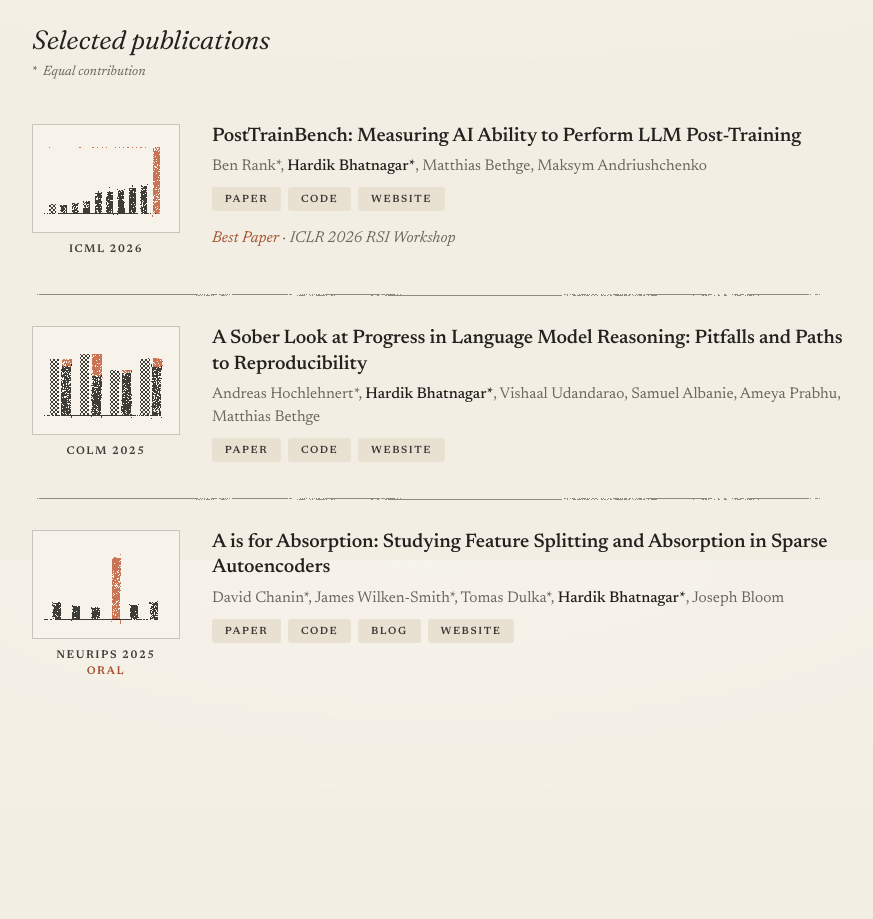
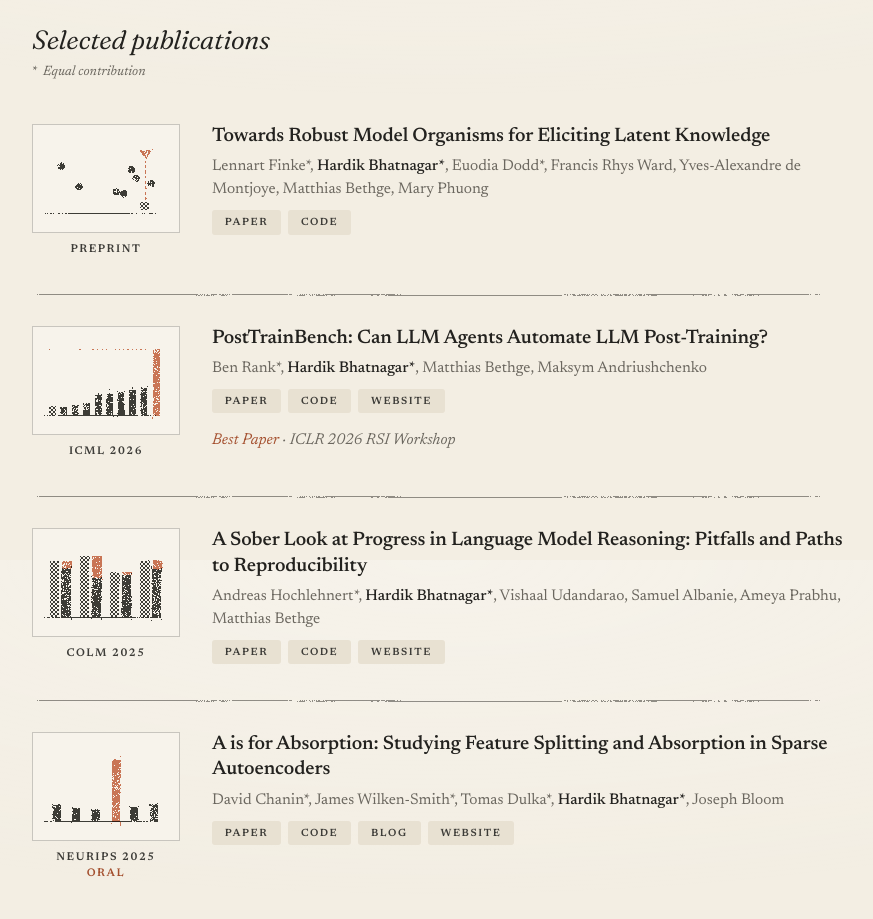
Before and after one commit to hrdkbhatnagar/hrdkbhatnagar.github.io, an Astro site: page / in a window 1280 px wide. Shown: the part 1040-1959 px from the top of the page, without its empty margins (202-1075 px from the left). Before the commit the page ends 1850 px from the top, so only its background shows below. Built offline with nearby package versions, Linux system fonts and the light colour scheme; Astro itself is replaced by a stand-in of ours.

Commit message:
add sandbagging paper, update posttrainbench title

```diff
--- a/src/data/publications.json
+++ b/src/data/publications.json
@@ -1,6 +1,18 @@
 [
   {
-    "title": "PostTrainBench: Measuring AI Ability to Perform LLM Post-Training",
+    "title": "Towards Robust Model Organisms for Eliciting Latent Knowledge",
+    "authors": ["Lennart Finke*", "Hardik Bhatnagar*", "Euodia Dodd*", "Francis Rhys Ward", "Yves-Alexandre de Montjoye", "Matthias Bethge", "Mary Phuong"],
+    "venue": "Preprint",
+    "year": 2026,
+    "figure": "fig-sandbagging",
+    "featured": true,
+    "links": {
+      "paper": "https://arxiv.org/abs/2610.26698",
+      "code": "https://github.com/sandbaggers/sandbaggers"
+    }
+  },
+  {
+    "title": "PostTrainBench: Can LLM Agents Automate LLM Post-Training?",
     "authors": ["Ben Rank*", "Hardik Bhatnagar*", "Matthias Bethge", "Maksym Andriushchenko"],
     "venue": "ICML 2026",
     "year": 2026,
--- a/src/data/riso.json
+++ b/src/data/riso.json
@@ -20,6 +20,16 @@
     ]
   },
   "fig-absorption": {
+    "desktop": [
+      136,
+      97
+    ],
+    "mobile": [
+      88,
+      63
+    ]
+  },
+  "fig-sandbagging": {
     "desktop": [
       136,
       97
```
Also changed, not shown: art/riso.html (+25 -0 lines), public/images/riso/fig-sandbagging-desktop@1x.png (added), public/images/riso/fig-sandbagging-desktop@2x.png (added), public/images/riso/fig-sandbagging-desktop@3x.png (added), public/images/riso/fig-sandbagging-mobile@1x.png (added), public/images/riso/fig-sandbagging-mobile@2x.png (added), public/images/riso/fig-sandbagging-mobile@3x.png (added).
